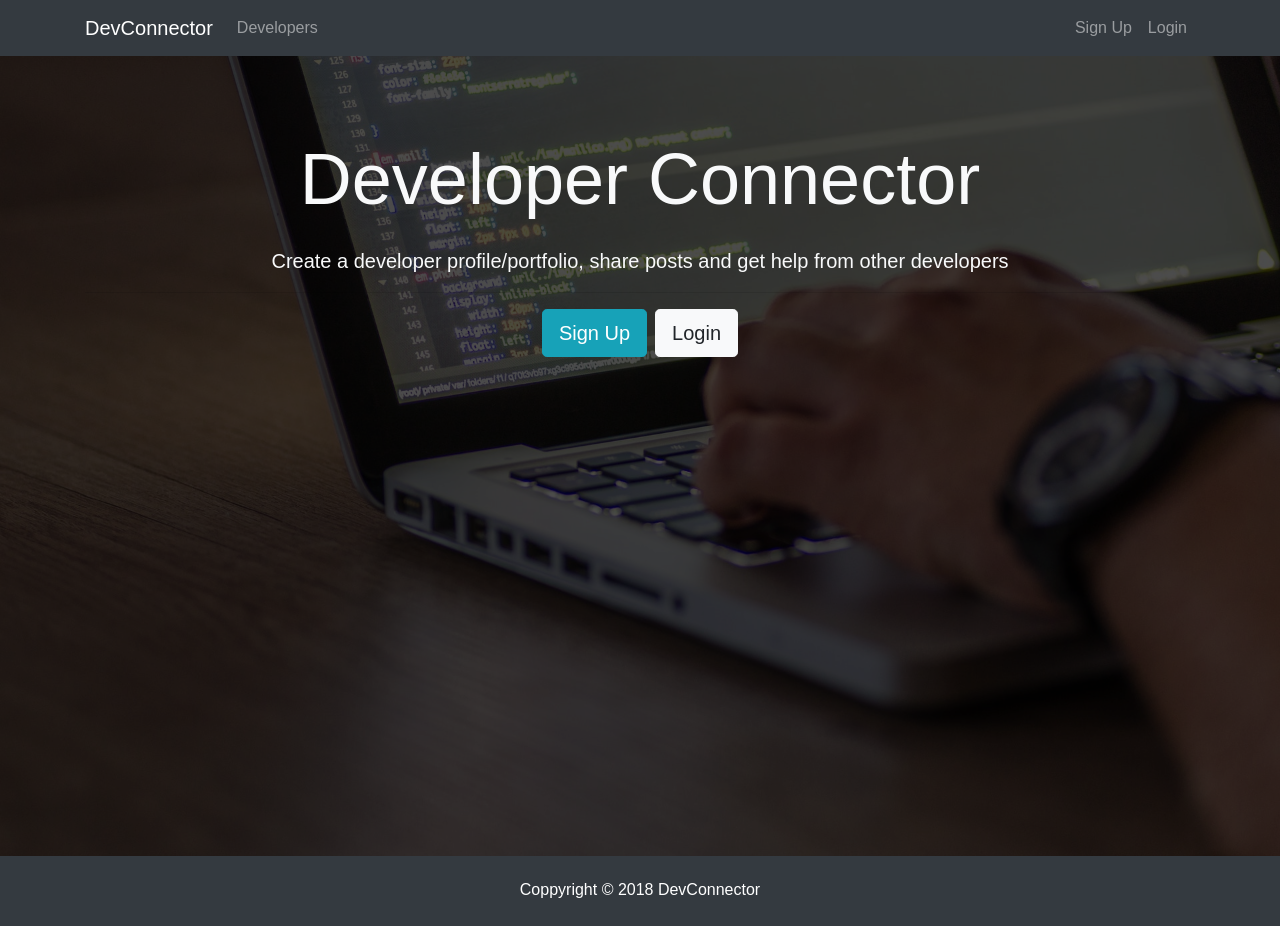
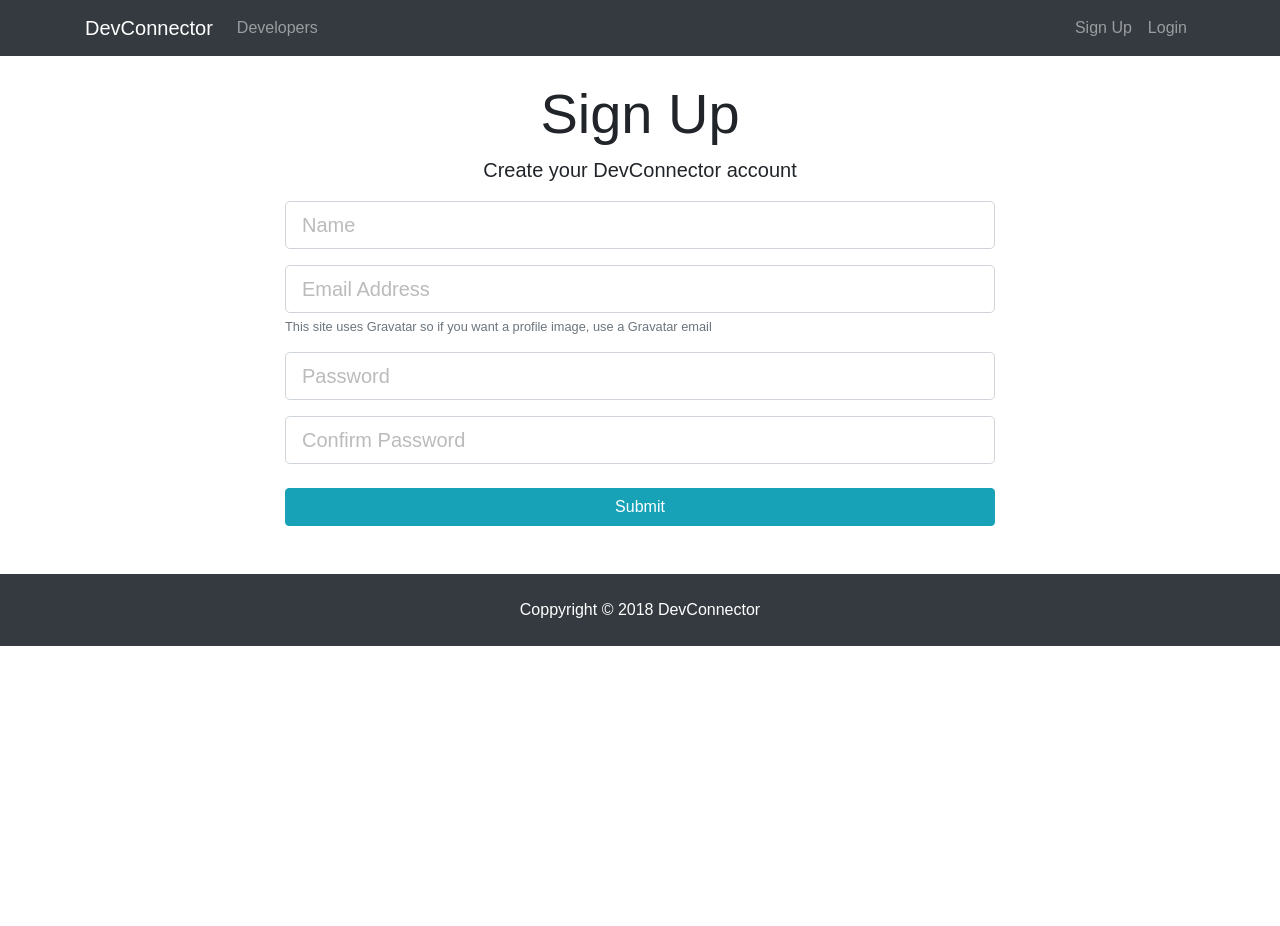
Before and after one commit to dzonib/devcon, a React (Create React App) app in the folder client/: page /register in a window 1280 px wide. After the commit the page ends 800 px from the top, so only its background shows below. Built offline with nearby package versions, Linux system fonts and the light colour scheme.

Commit message:
implemented react router, added state to register component

```diff
--- a/client/package.json
+++ b/client/package.json
@@ -5,6 +5,7 @@
   "dependencies": {
     "react": "^16.4.2",
     "react-dom": "^16.4.2",
+    "react-router-dom": "^4.3.1",
     "react-scripts": "1.1.5"
   },
   "scripts": {
--- a/client/src/App.js
+++ b/client/src/App.js
@@ -3,15 +3,24 @@
 import Navbar from './components/Layout/Navbar';
 import Footer from './components/Layout/Footer';
 import Landing from './components/Layout/Landing';
+import { BrowserRouter as Router, Route } from 'react-router-dom';
+import Register from './components/Auth/Register';
+import Login from './components/Auth/Login';
 
 class App extends Component {
   render() {
     return (
-      <div className="App">
-      <Navbar />
-      <Landing/>
-      <Footer/>
-      </div>
+      <Router>
+        <div className="App">
+          <Navbar />
+          <Route exact path="/" component={Landing}/>
+          <div className="container">
+            <Route path="/register" component={Register} />
+            <Route path="/login" component={Login} />
+          </div>
+          <Footer />
+        </div>
+      </Router>
     );
   }
 }
--- /dev/null
+++ b/client/src/components/Auth/Login.js
@@ -0,0 +1,13 @@
+import React, { Component } from 'react'
+
+class Login extends Component {
+  render() {
+    return (
+      <div>
+        <h1>Login</h1>
+      </div>
+    )
+  }
+}
+
+export default Login
--- /dev/null
+++ b/client/src/components/Auth/Register.js
@@ -0,0 +1,108 @@
+import React, { Component } from 'react';
+
+class Register extends Component {
+  constructor() {
+    super();
+    this.state = {
+      name: '',
+      email: '',
+      password: '',
+      password2: '',
+      errors: {}
+    }
+
+    this.onChangeHandler = this.onChangeHandler.bind(this)
+    this.onSubmitHandler = this.onSubmitHandler.bind(this)
+  }
+
+  onChangeHandler(e) {
+    this.setState({[e.target.name]: e.target.value})
+  }
+
+  onSubmitHandler(e) {
+    e.preventDefault();
+
+    const {name, email, password, password2} = this.state;
+
+    const newUser = {
+      name,
+      email,
+      password,
+      password2
+    }
+
+    console.log(newUser)
+  }
+
+
+  render() {
+    return (
+      <div>
+        <div className="register">
+          <div className="container">
+            <div className="row">
+              <div className="col-md-8 m-auto">
+                <h1 className="display-4 text-center">Sign Up</h1>
+                <p className="lead text-center">
+                  Create your DevConnector account
+                </p>
+                <form onSubmit={this.onSubmitHandler}>
+                  <div className="form-group">
+                    <input
+                      type="text"
+                      className="form-control form-control-lg"
+                      placeholder="Name"
+                      name="name"
+                      value={this.state.name}
+                      onChange={this.onChangeHandler}
+                    />
+                  </div>
+                  <div className="form-group">
+                    <input
+                      type="email"
+                      className="form-control form-control-lg"
+                      placeholder="Email Address"
+                      name="email"
+                      value={this.state.email}
+                      onChange={this.onChangeHandler}
+                    />
+                    <small className="form-text text-muted">
+                      This site uses Gravatar so if you want a profile image,
+                      use a Gravatar email
+                    </small>
+                  </div>
+                  <div className="form-group">
+                    <input
+                      type="password"
+                      className="form-control form-control-lg"
+                      placeholder="Password"
+                      name="password"
+                      value={this.state.password}
+                      onChange={this.onChangeHandler}
+                    />
+                  </div>
+                  <div className="form-group">
+                    <input
+                      type="password"
+                      className="form-control form-control-lg"
+                      placeholder="Confirm Password"
+                      name="password2"
+                      value={this.state.password2}
+                      onChange={this.onChangeHandler}
+                    />
+                  </div>
+                  <input
+                    type="submit"
+                    className="btn btn-info btn-block mt-4"
+                  />
+                </form>
+              </div>
+            </div>
+          </div>
+        </div>
+      </div>
+    );
+  }
+}
+
+export default Register;
--- a/client/src/components/Layout/Landing.js
+++ b/client/src/components/Layout/Landing.js
@@ -1,4 +1,6 @@
 import React, { Component } from 'react';
+import Link from 'react-router-dom/Link';
+
 
 class Landing extends Component {
   render() {
@@ -12,8 +14,8 @@
               </h1>
               <p className="lead"> Create a developer profile/portfolio, share posts and get help from other developers</p>
               <hr />
-              <a href="register.html" className="btn btn-lg btn-info mr-2">Sign Up</a>
-              <a href="login.html" className="btn btn-lg btn-light">Login</a>
+              <Link to="/register" className="btn btn-lg btn-info mr-2">Sign Up</Link>
+              <Link to="/login" className="btn btn-lg btn-light">Login</Link>
             </div>
           </div>
         </div>
--- a/client/src/components/Layout/Navbar.js
+++ b/client/src/components/Layout/Navbar.js
@@ -1,40 +1,48 @@
-import React, {Component} from 'react';
+import React, { Component } from 'react';
+import Link from 'react-router-dom/Link';
 
 class Navbar extends Component {
   render() {
     return (
       <nav className="navbar navbar-expand-sm navbar-dark bg-dark mb-4">
         <div className="container">
-          <a className="navbar-brand" href="landing.html">DevConnector</a>
+          <Link className="navbar-brand" to="/">
+            DevConnector
+          </Link>
           <button
             className="navbar-toggler"
             type="button"
             data-toggle="collapse"
-            data-target="#mobile-nav">
-            <span className="navbar-toggler-icon"></span>
+            data-target="#mobile-nav"
+          >
+            <span className="navbar-toggler-icon" />
           </button>
 
           <div className="collapse navbar-collapse" id="mobile-nav">
             <ul className="navbar-nav mr-auto">
               <li className="nav-item">
-                <a className="nav-link" href="profiles.html">
+                <Link className="nav-link" to="/profiles">
                   Developers
-                </a>
+                </Link>
               </li>
             </ul>
 
             <ul className="navbar-nav ml-auto">
               <li className="nav-item">
-                <a className="nav-link" href="register.html">Sign Up</a>
+                <Link className="nav-link" to="/register">
+                  Sign Up
+                </Link>
               </li>
               <li className="nav-item">
-                <a className="nav-link" href="login.html">Login</a>
+                <Link className="nav-link" to="/login">
+                  Login
+                </Link>
               </li>
             </ul>
           </div>
         </div>
       </nav>
-    )
+    );
   }
 }
 
```
Also changed, not shown: 2 other files (tests, documents, lock files or other folders).
